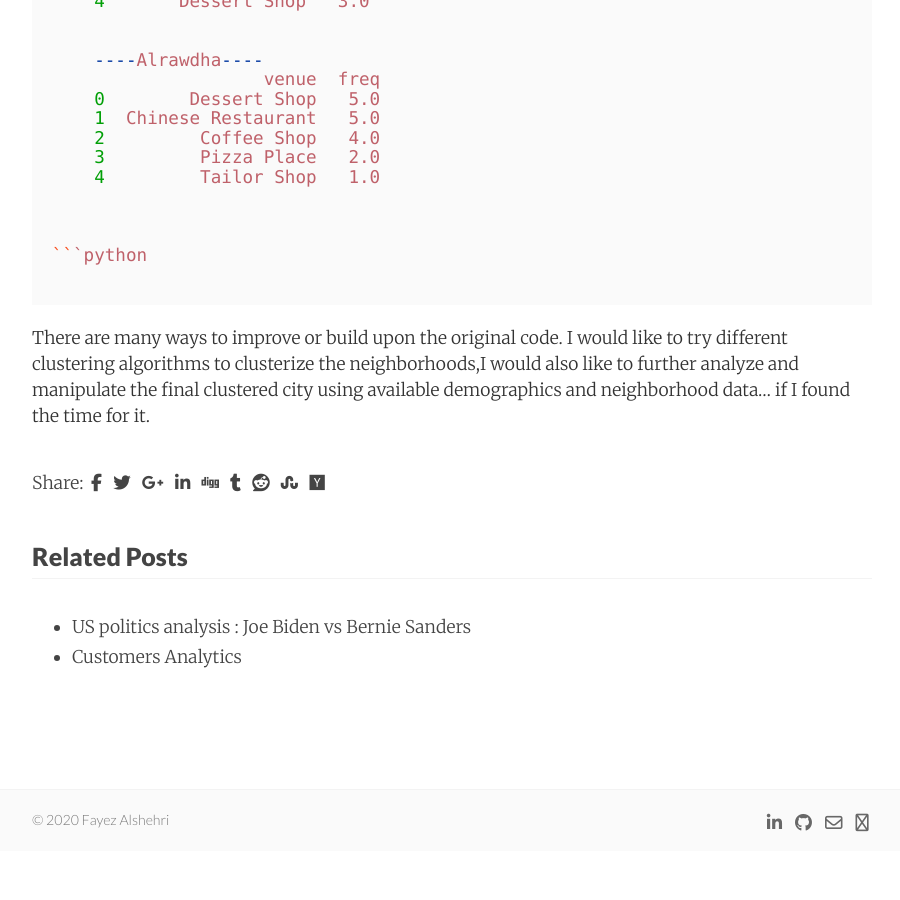
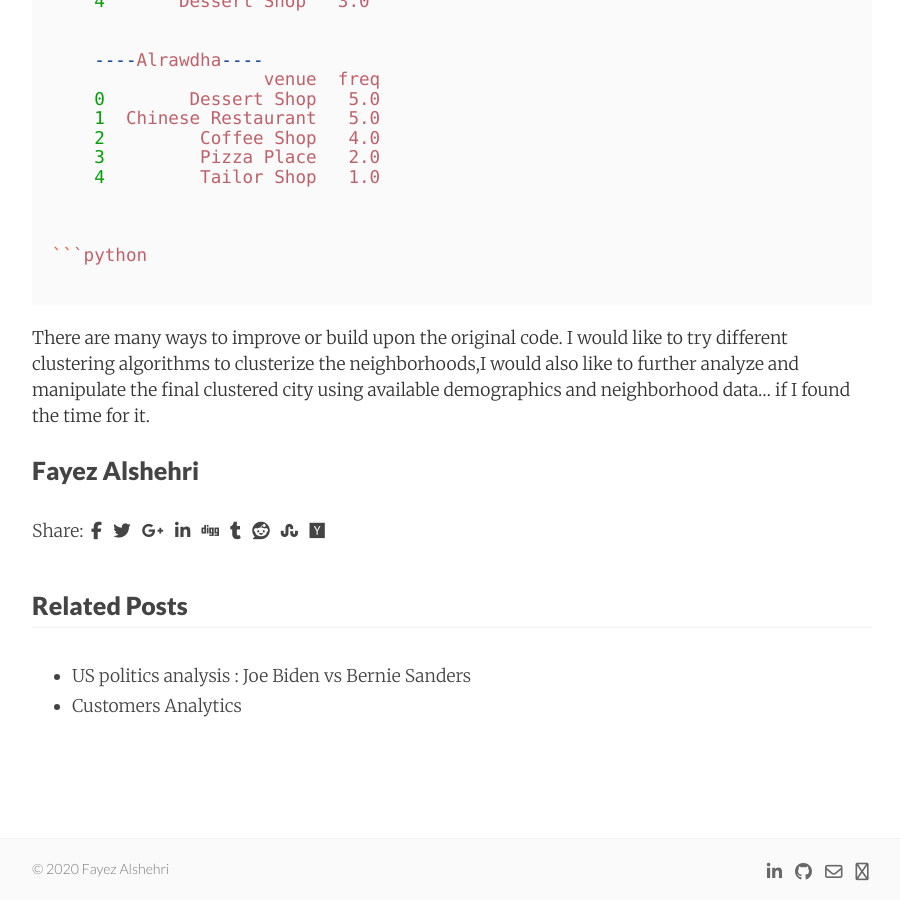
Before and after one commit to fayez-als/fayez-als.github.io, a Jekyll site: the page built from _posts/2015-07-11-Foursquare.md, in a window 1280 px wide and 900 px high, scrolled down 4358 px. Shown: the whole window, without its empty margins (188-1088 px from the left). Built offline with Jekyll 4.4.1, drawn with Linux system fonts in a browser that asks for light colours; nearby versions of some CDN libraries; before the commit the page ends 5209 px from its top, so only the background shows below that.

Commit message:
Update 2015-07-11-Foursquare.md

````diff
--- a/_posts/2015-07-11-Foursquare.md
+++ b/_posts/2015-07-11-Foursquare.md
@@ -223,3 +223,5 @@
 ```
 
 There are many ways to improve or build upon the original code. I would like to try different clustering algorithms to clusterize the neighborhoods,I would also like to further analyze and manipulate the final clustered city using available demographics and neighborhood data... if I found the time for it.
+
+### Fayez Alshehri
````
